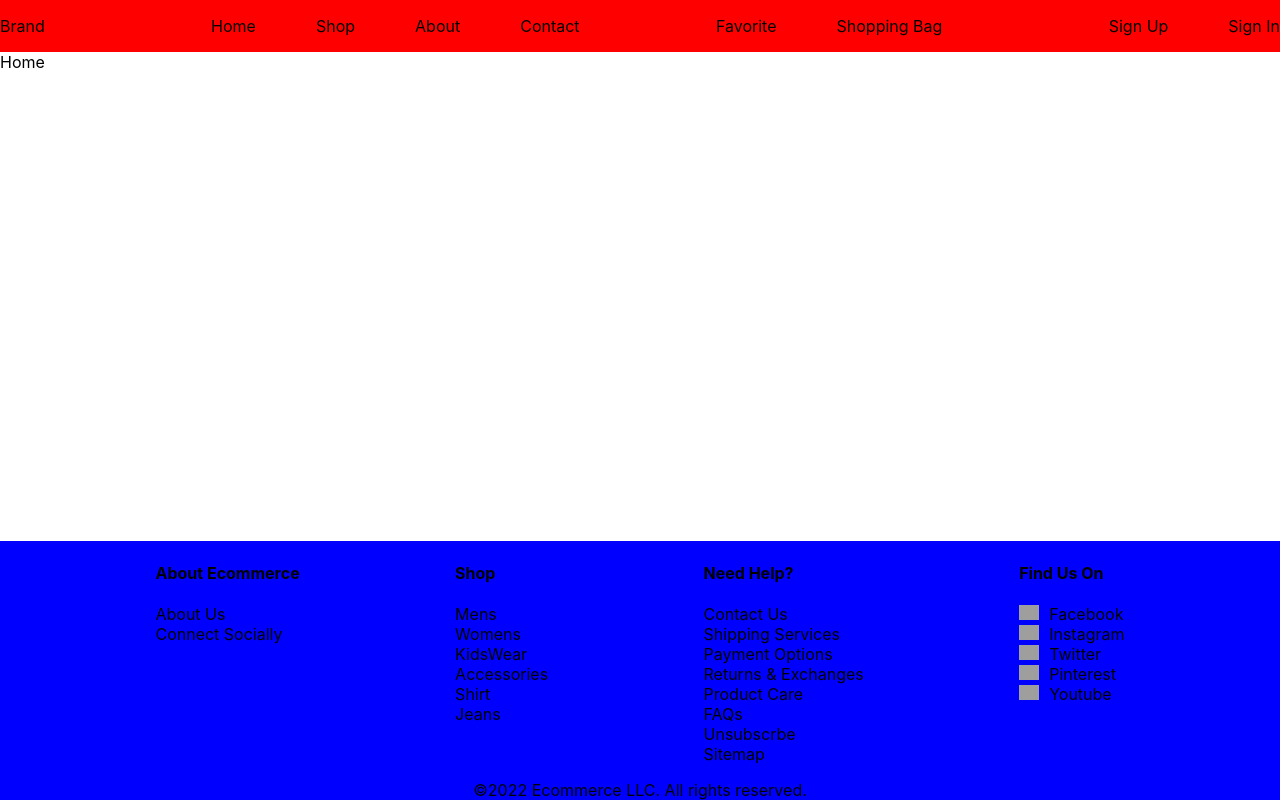
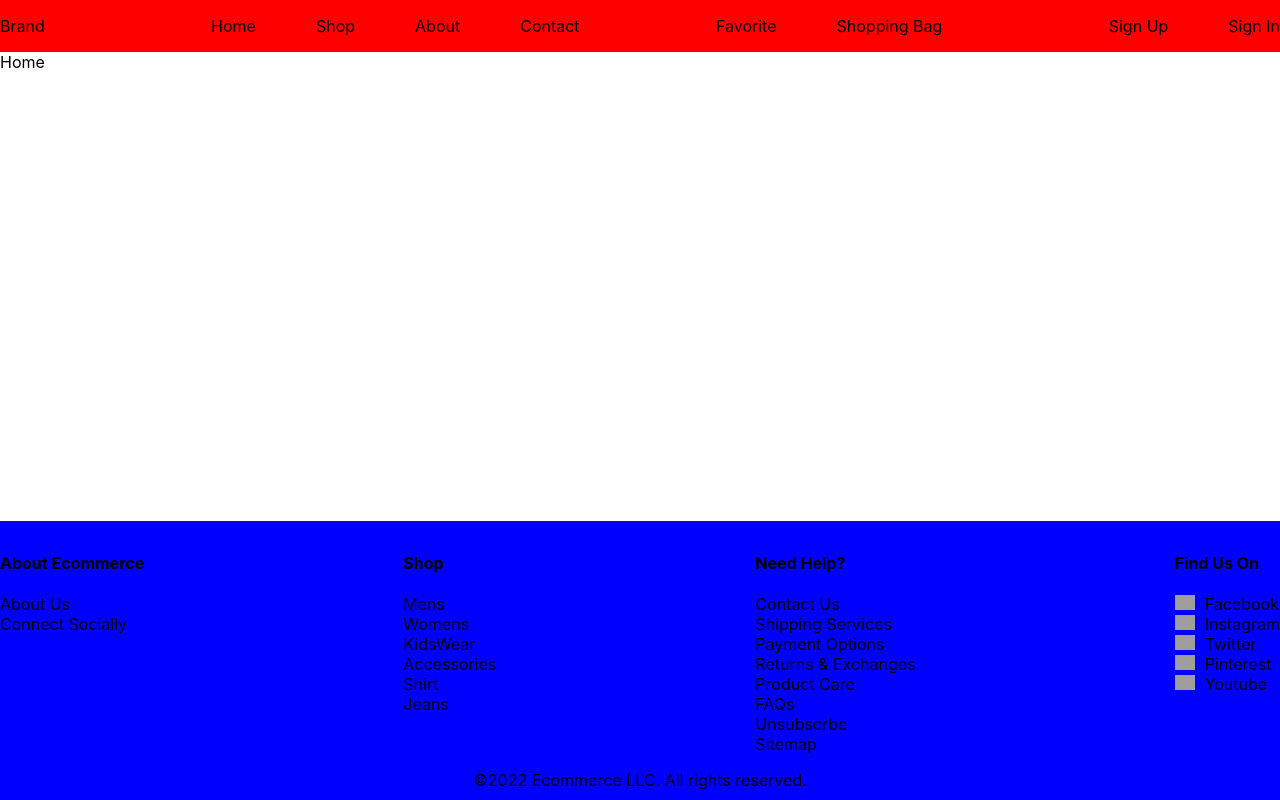
Before and after one commit to ashishthomas2202/ecommerce-frontend, a Next.js app: page / in a window 1280 px wide. Built offline with nearby package versions, Linux system fonts and the light colour scheme; grey boxes are pictures that could not be loaded.

Commit message:
added some variables

```diff
--- a/components/Footer/Footer.module.scss
+++ b/components/Footer/Footer.module.scss
@@ -3,6 +3,7 @@
 .footer {
   width: 100vw;
   background-color: $footer-bgcolor;
+  padding: $footer-padding;
   position: absolute;
   bottom: 0;
 
@@ -16,7 +17,7 @@
 
     .menu {
       display: flex;
-      justify-content: space-evenly;
+      justify-content: space-between;
 
       .icon {
         height: 15px;
--- a/styles/variables.module.scss
+++ b/styles/variables.module.scss
@@ -4,3 +4,4 @@ $header-margin: 0px 0px;
 $header-menu-padding: 30px;
 
 $footer-bgcolor: blue;
+$footer-padding: 10px 0px;
```
